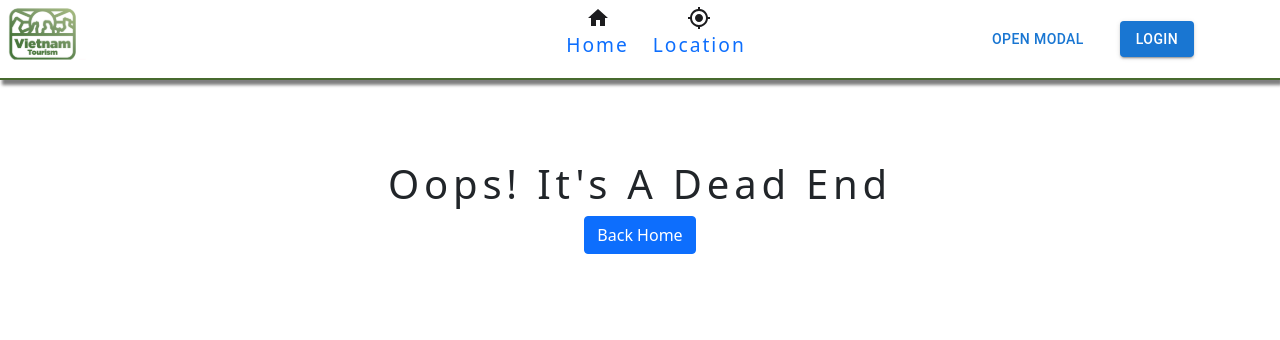
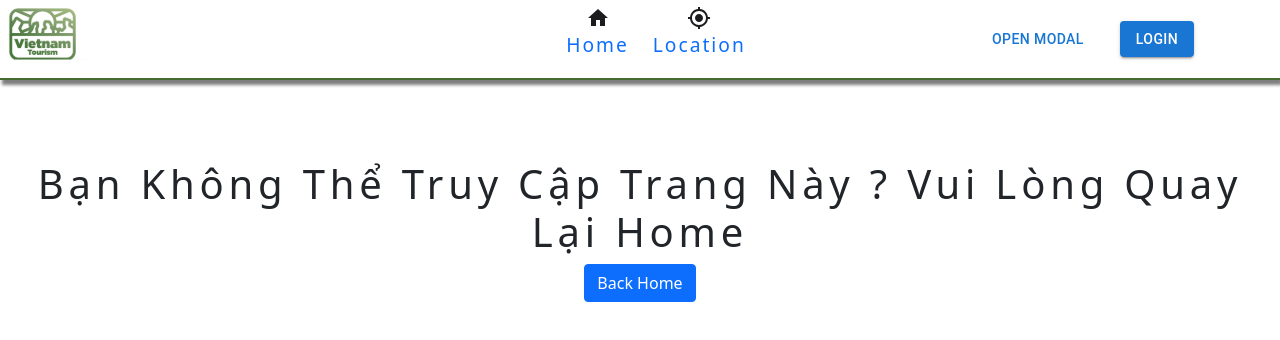
Before and after one commit to nqchieutb01/TeamHoangGia, a React (Create React App) app: page /setting-account in a window 1280 px wide. Shown: the top 340 px of the page. Built offline with nearby package versions, Linux system fonts and the light colour scheme; no server answers; the HTML template or start-up script is replaced by a standard one; what @mui/x-data-grid-generator would draw is missing.

Commit message:
fix silly bugs

```diff
--- a/src/pages/Error.js
+++ b/src/pages/Error.js
@@ -4,7 +4,7 @@ export default function Error() {
   return (
     <section className="error-page section">
       <div className="error-container">
-        <h1>oops! it's a dead end</h1>
+        <h1>Bạn không thể truy cập trang này ? Vui lòng quay lại Home</h1>
         <Link to="/" className="btn btn-primary">
           back home
         </Link>
--- a/src/pages/Login.js
+++ b/src/pages/Login.js
@@ -152,7 +152,7 @@ const Login = (props) => {
                                                 </div>
                                             </div>
                                         )}
-                                        <a href="/login" className="btn btn-outline-danger">
+                                        <a href="/register" className="btn btn-outline-danger">
                                             Register
                                         </a>
                                         {/*<Link activeClassName='li_active' className="btn btn-outline-danger"*/}
--- a/src/pages/Register.js
+++ b/src/pages/Register.js
@@ -158,7 +158,7 @@ export default function Register() {
                                                             validations={[required, vpassword]}
                                                         />
                                                     </div>
-
+                                                    <br/>
                                                     <div className="form-group">
                                                         <button className="btn btn-primary btn-block">Sign Up</button>
                                                     </div>
@@ -175,6 +175,7 @@ export default function Register() {
                                                 </div>
                                             </div>
                                         )}
+                                        <br/>
                                         <a href="/login" className="btn btn-outline-danger">
                                             Login
                                         </a>
```
